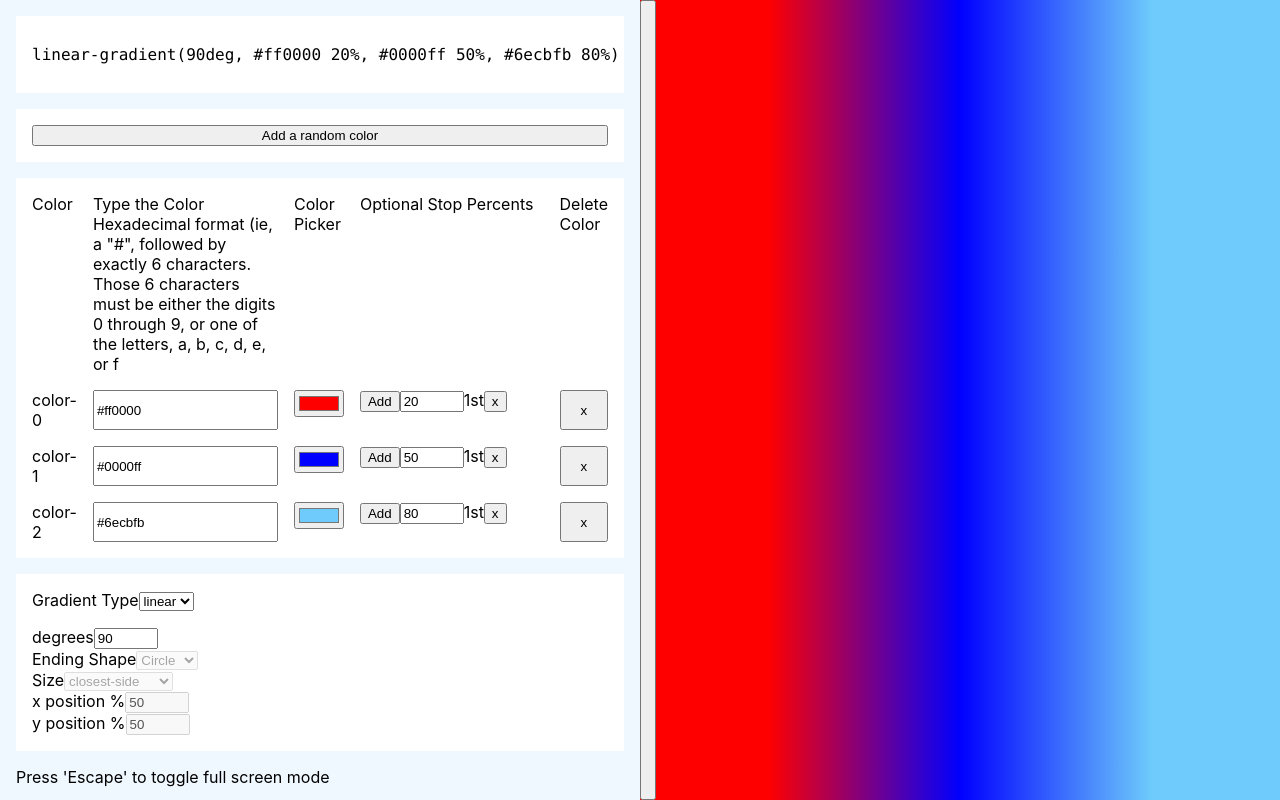
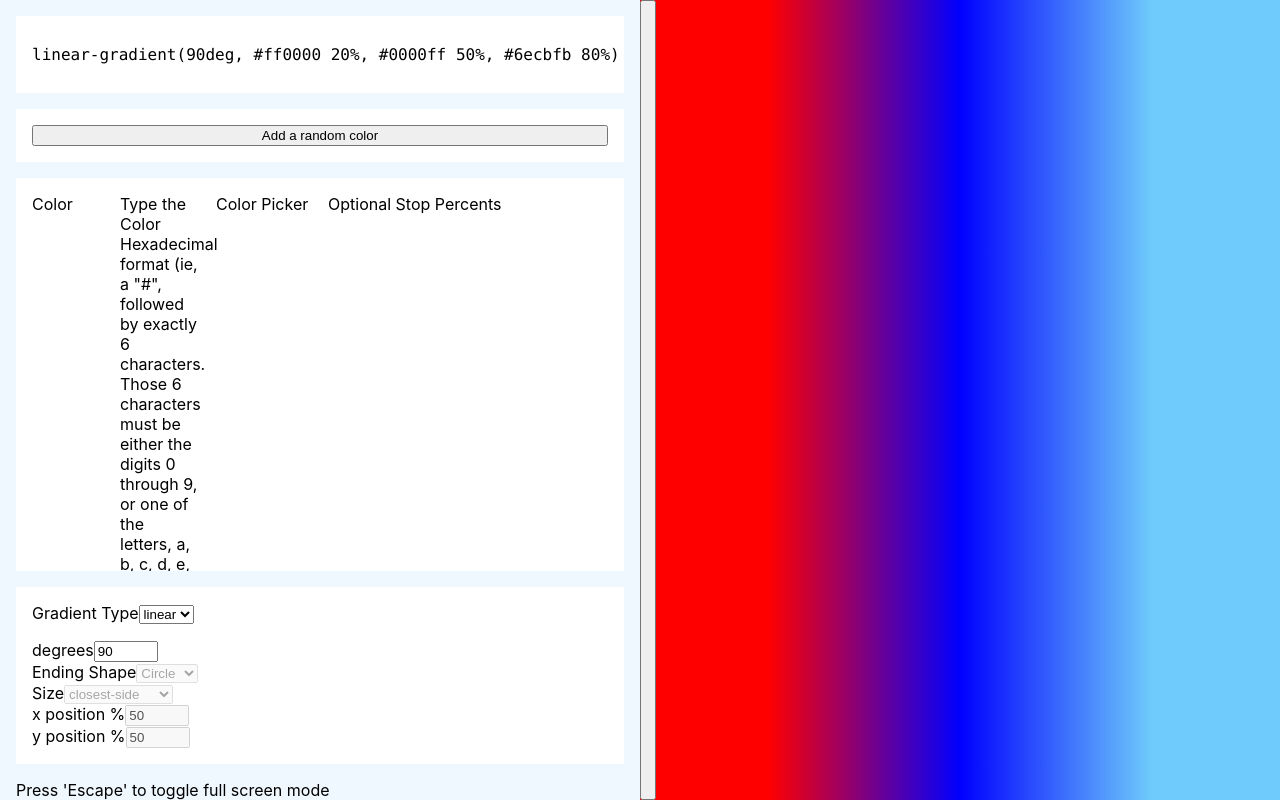
Before and after one commit to bellcd/gradient-generator, a React app: page / in a window 1280 px wide. Built offline with nearby package versions, Linux system fonts and the light colour scheme.

Commit message:
Updated color list layout

```diff
--- a/src/App.js
+++ b/src/App.js
@@ -156,4 +156,3 @@ export default App;
     //     #fea75d,
     //     #cbc5e0
     // )
-  // overflow with many colors
--- a/src/Colors.css
+++ b/src/Colors.css
@@ -1,5 +1,5 @@
 .colors {
   display: grid;
-  grid-template-columns: 1fr 3fr 1fr 10fr 1fr;
+  grid-template-columns: 4.5rem minmax(5rem, 1fr) 6rem minmax(20rem, 1fr) 6rem;
   gap: 1rem;
 }
```
